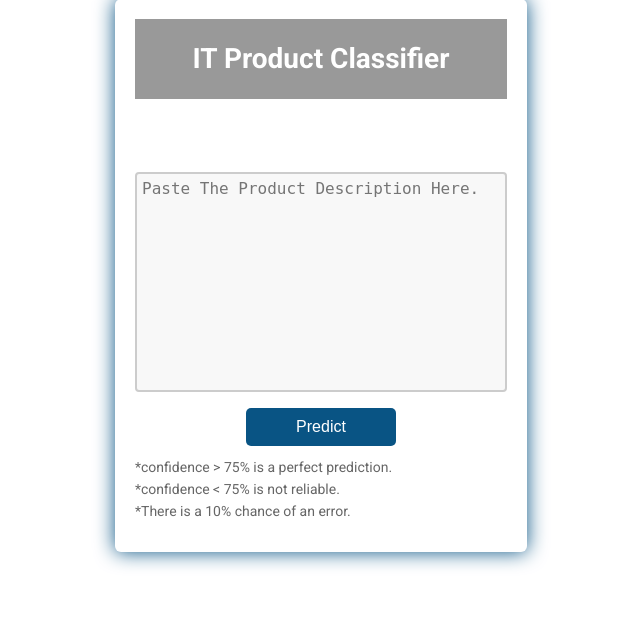
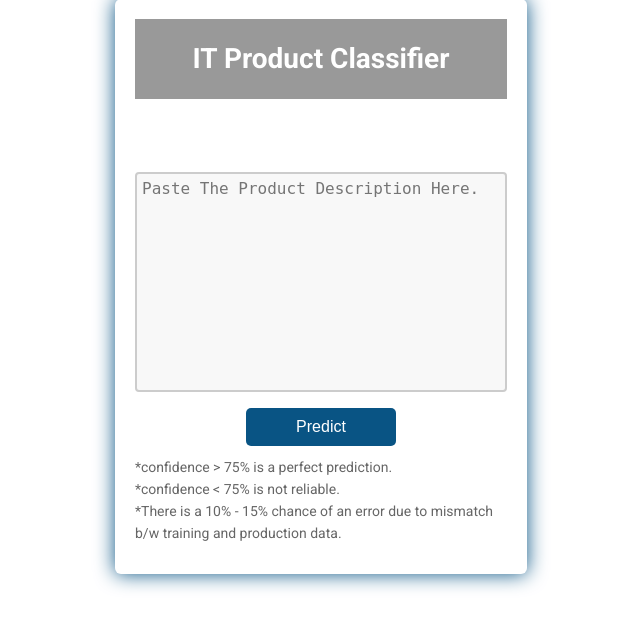
Before and after one commit to mldl007/it_product_classifier_webapp, a Flask app: page / in a window 1280 px wide. Shown: the part 21-650 px from the top of the page, without its empty margins (319-959 px from the left). Run offline with Flask 2, Linux system fonts and the light colour scheme; some libraries are stand-ins or nearby versions.

Commit message:
Update index.html

```diff
--- a/templates/index.html
+++ b/templates/index.html
@@ -30,7 +30,7 @@
 <div class="item">
           <p>*confidence > 75% is a perfect prediction.</p>
   <p>*confidence < 75% is not reliable.</p>
-   <p>*There is a 10% chance of an error.</p>
+   <p>*There is a 10% - 15% chance of an error due to mismatch b/w training and production data.</p>
 </div>
 
         <div class="item">
```
